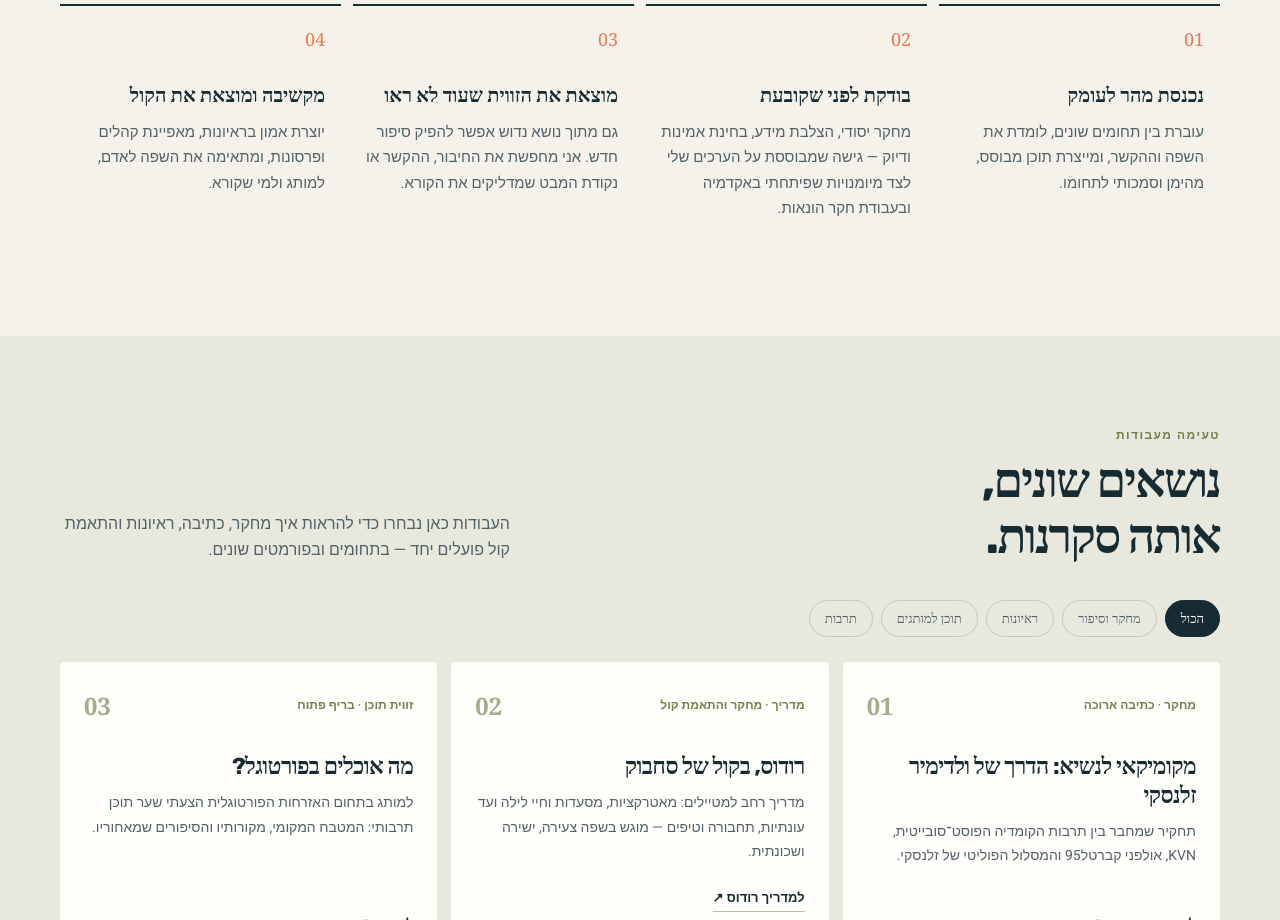
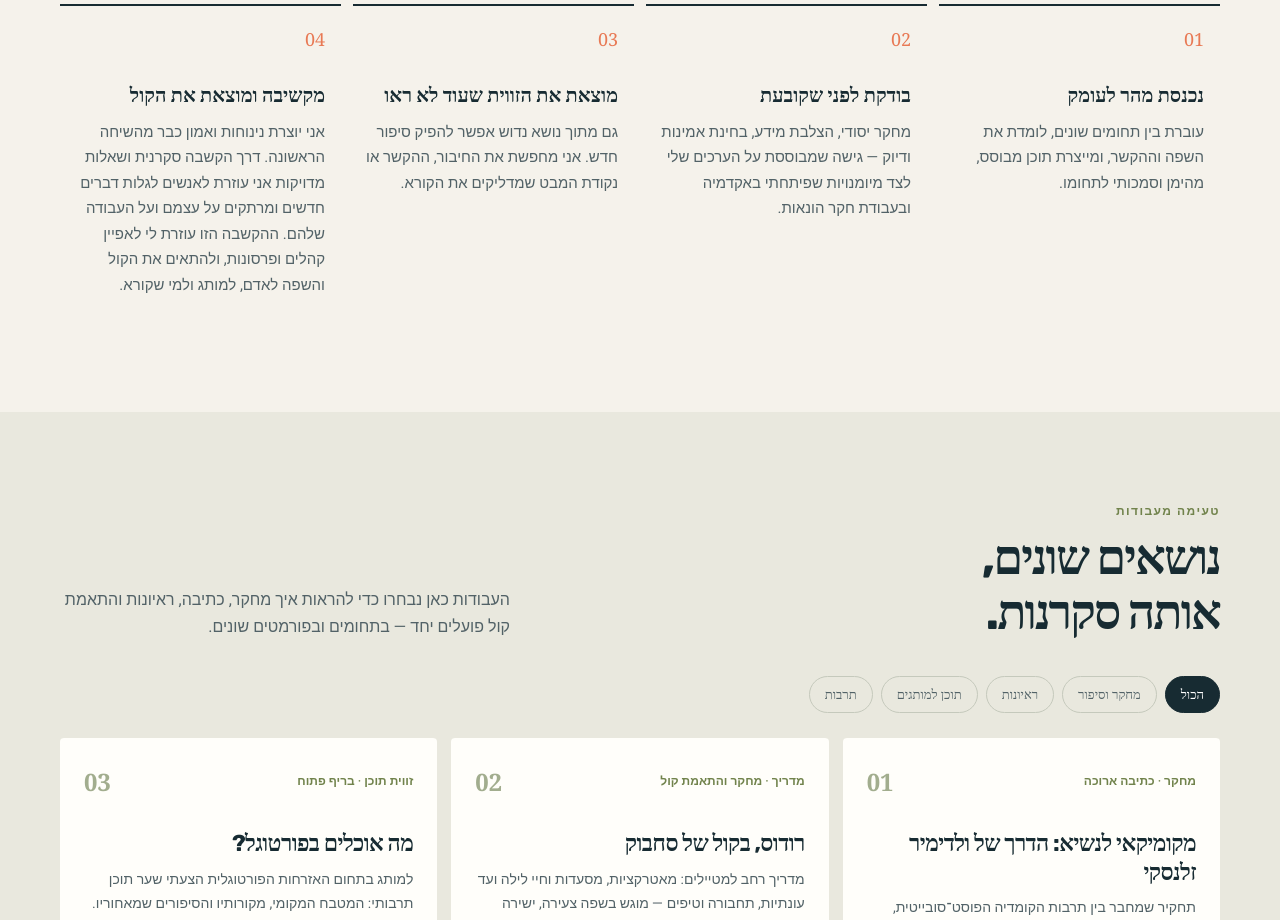
Before and after one commit to noy-content-creator/noys-portfolio, a plain HTML site: page index.html in a window 1280 px wide. Shown: the part 1040-1960 px from the top of the page. Drawn offline with Linux system fonts and the light colour scheme.

Commit message:
Update strength 04 portfolio copy

```diff
--- a/index.html
+++ b/index.html
@@ -52,7 +52,7 @@
         <article class="strength"><span class="strength-num">01</span><h3>נכנסת מהר לעומק</h3><p>עוברת בין תחומים שונים, לומדת את השפה וההקשר, ומייצרת תוכן מבוסס, מהימן וסמכותי לתחומו.</p></article>
         <article class="strength"><span class="strength-num">02</span><h3>בודקת לפני שקובעת</h3><p>מחקר יסודי, הצלבת מידע, בחינת אמינות ודיוק — גישה שמבוססת על הערכים שלי לצד מיומנויות שפיתחתי באקדמיה ובעבודת חקר הונאות.</p></article>
         <article class="strength"><span class="strength-num">03</span><h3>מוצאת את הזווית שעוד לא ראו</h3><p>גם מתוך נושא נדוש אפשר להפיק סיפור חדש. אני מחפשת את החיבור, ההקשר או נקודת המבט שמדליקים את הקורא.</p></article>
-        <article class="strength"><span class="strength-num">04</span><h3>מקשיבה ומוצאת את הקול</h3><p>יוצרת אמון בראיונות, מאפיינת קהלים ופרסונות, ומתאימה את השפה לאדם, למותג ולמי שקורא.</p></article>
+        <article class="strength"><span class="strength-num">04</span><h3>מקשיבה ומוצאת את הקול</h3><p>אני יוצרת נינוחות ואמון כבר מהשיחה הראשונה. דרך הקשבה סקרנית ושאלות מדויקות אני עוזרת לאנשים לגלות דברים חדשים ומרתקים על עצמם ועל העבודה שלהם. ההקשבה הזו עוזרת לי לאפיין קהלים ופרסונות, ולהתאים את הקול והשפה לאדם, למותג ולמי שקורא.</p></article>
       </div>
     </section>
     <section id="work" class="work-section">
```
